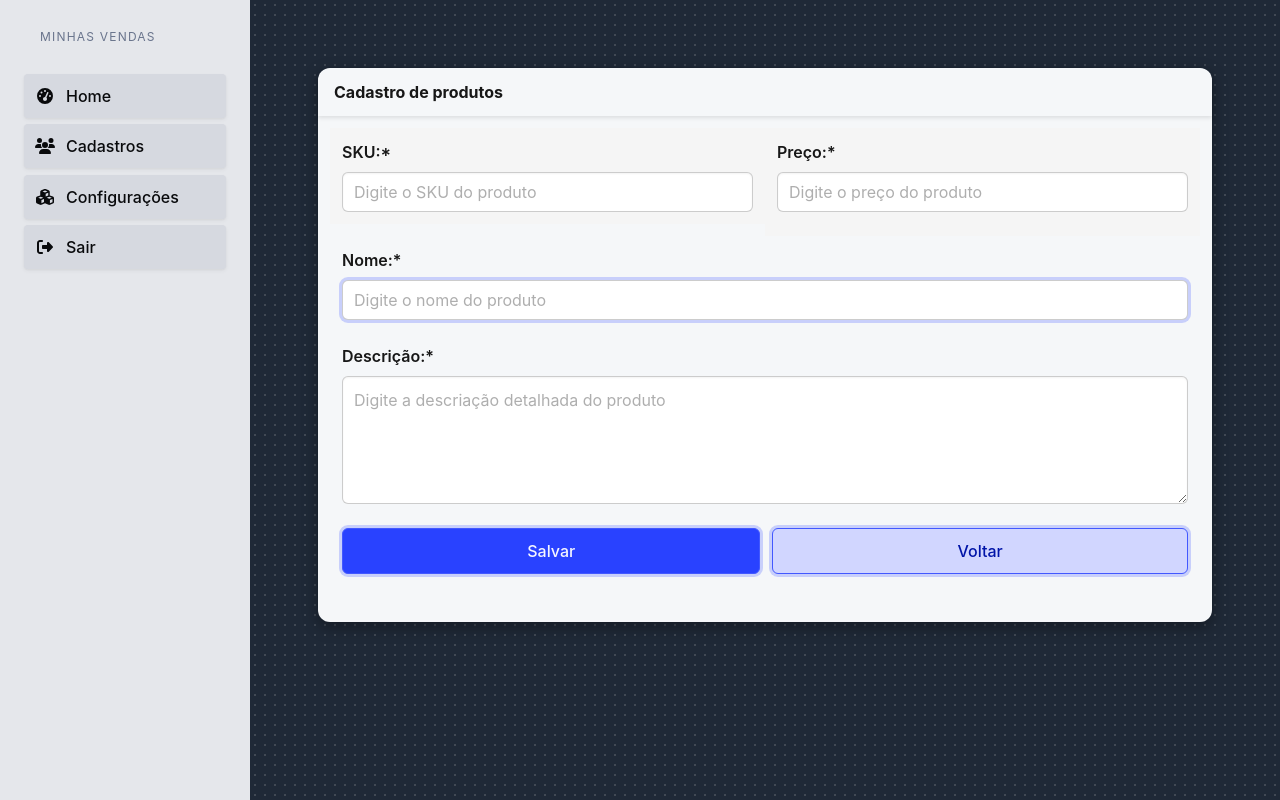
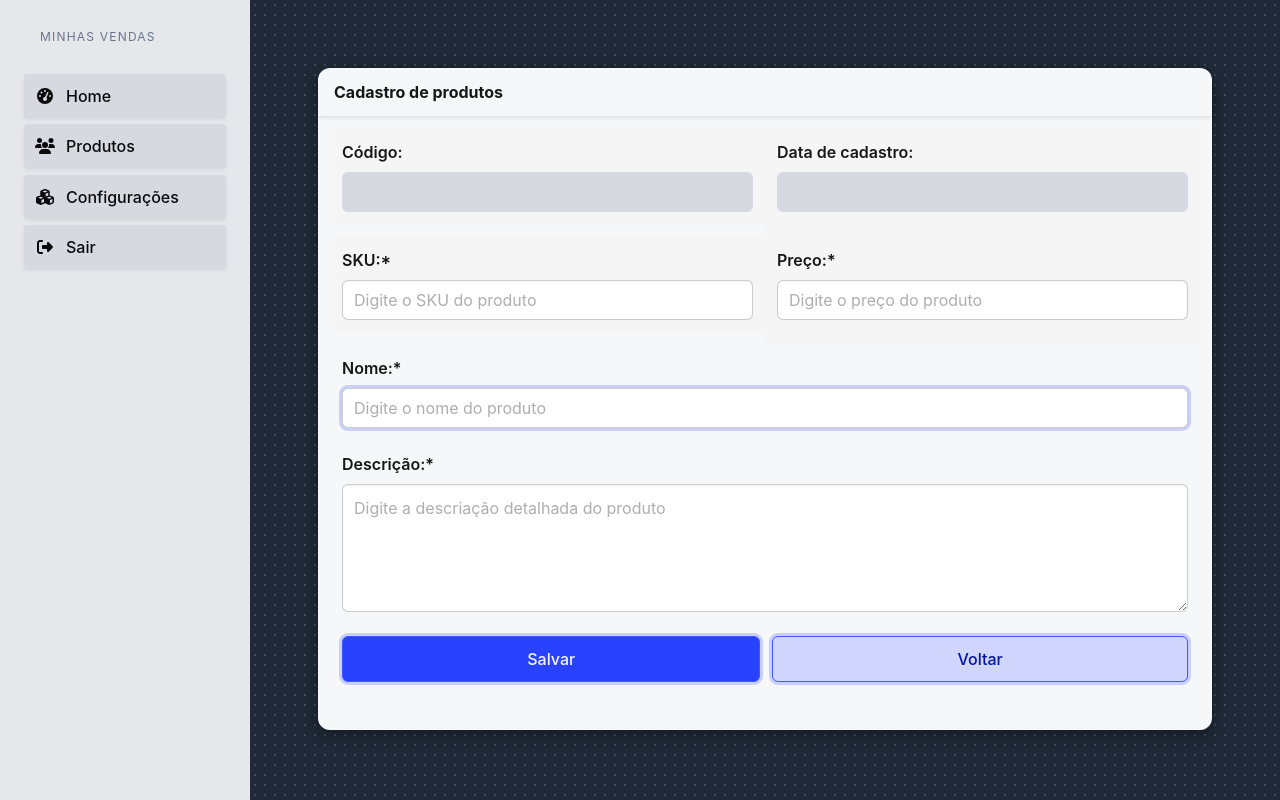
Before and after one commit to emersonpessoa01/vendas-app, a Next.js app: page /pages/cadastro/produtos in a window 1280 px wide. Built offline with nearby package versions, Linux system fonts and the light colour scheme.

Commit message:
feat: Added code and registration date fields :sparkles:

```diff
--- a/src/app/globals.css
+++ b/src/app/globals.css
@@ -66,6 +66,11 @@ body {
   border: .1px solid rgba(0,0,0,0.2) !important;
 
 }
+#inputId,#inputCadastro{
+  background: #d6d9e0 !important;
+  border: none !important;
+  color: #171717 !important;
+}
 /* placeholder */
 :is(#inputSku,#inputPreco,#inputNome,#inputDesc)::placeholder {
   color: #17171759 !important;
--- a/src/components/layout/menu/index.tsx
+++ b/src/components/layout/menu/index.tsx
@@ -11,7 +11,7 @@ export const Menu: React.FC = () => {
       <p className="menu-label is-hidden-touch p-4">Minhas Vendas</p>
       <ul className="menu-list">
         <MenuItem href="/" label="Home" icon={faTachometerAlt} />
-        <MenuItem href="/" label="Cadastros" icon={faUsers} />
+        <MenuItem href="/pages/cadastro/produtos" label="Produtos" icon={faUsers} />
         <MenuItem href="/" label="Configurações" icon={faCubes} />
         <MenuItem href="/" label="Sair" icon={faSignOutAlt} />
       </ul>
--- a/src/components/produtos/cadastro/index.tsx
+++ b/src/components/produtos/cadastro/index.tsx
@@ -9,6 +9,9 @@ export const CadastroProdutos: React.FC = () => {
   const [preco, setPreco] = useState<string>("");
   const [nome, setNome] = useState<string>("");
   const [descricao, setDescricao] = useState<string>("");
+  const [id, setId] = useState<number>();
+  const [dataCadastro, setDataCadastro] = useState<string>("");
+
 
   const submit = () => {
     const produto: Produto = {
@@ -21,12 +24,17 @@ export const CadastroProdutos: React.FC = () => {
     service
     .salvar(produto)
     .then((produtoResposta) => {
-      console.log(produtoResposta);
+      setId(produtoResposta.id);
+      setDataCadastro(produtoResposta.dataCadastro || "");
     });
   };
 
   return (
     <Layout titulo="Cadastro de produtos">
+      <div className="columns">
+        <Input label="Código:" columnClasses="is-half" value={id?.toString() || ""} disabled id="inputId" />
+        <Input label="Data de cadastro:" columnClasses="is-half" value={dataCadastro} id="inputCadastro" disabled />
+      </div>
       <div className="columns">
         <Input label=" SKU:*" columnClasses="is-half" onChange={setSku} value={sku} id="inputSku" placeholder="Digite o SKU do produto" />
         <Input label="Preço:*" columnClasses="is-half" onChange={setPreco} value={preco} id="inputPreco" placeholder="Digite o preço do produto" />
--- a/src/config/models/produtos/index.tsx
+++ b/src/config/models/produtos/index.tsx
@@ -6,4 +6,5 @@ export interface Produto{
     descricao?: string;
     preco?: number;
     sku?: string;
+    dataCadastro?: string;
 }
```
